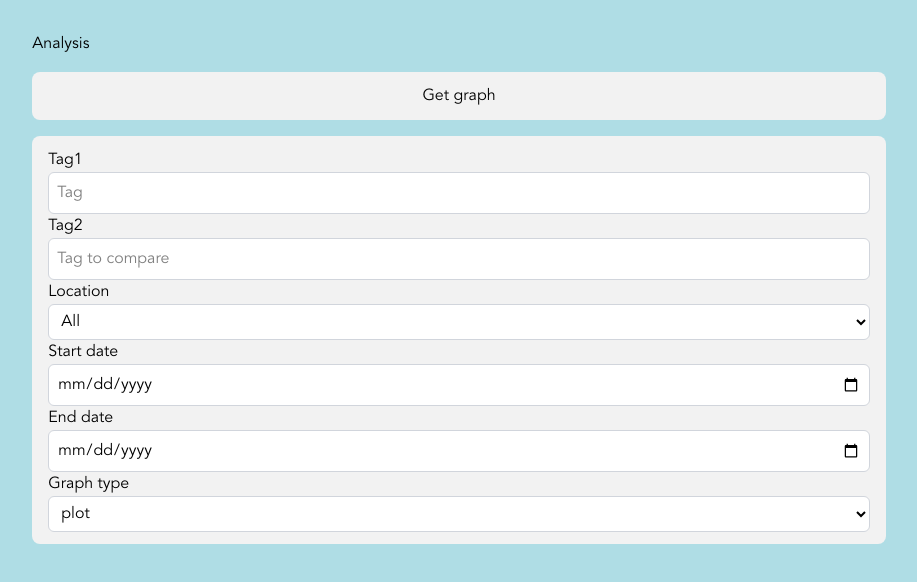
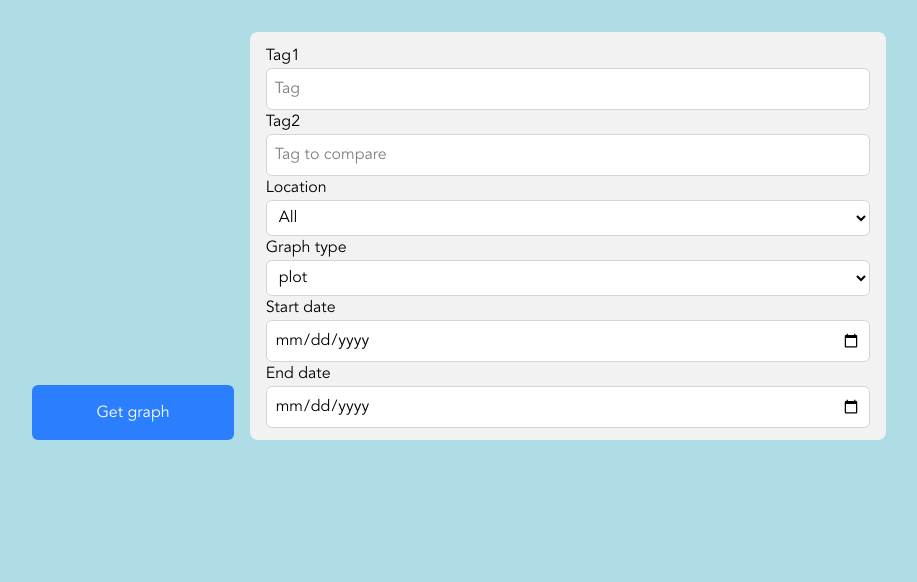
Before and after one commit to ForumViriumHelsinki/metropolia-weather-map, a Next.js app in the folder client/: page /analysis in a window 1280 px wide. Shown: the top 582 px of the page, without its empty margins (181-1098 px from the left). Built offline with nearby package versions, Linux system fonts and the light colour scheme.

Commit message:
Add analysis grap creation to frontend, analysis page improvements

```diff
--- a/client/src/app/(routes)/analysis/page.tsx
+++ b/client/src/app/(routes)/analysis/page.tsx
@@ -5,6 +5,7 @@ import {
   TagGraphParams,
 } from "@/app/services/tags/getTagGraphService";
 import { GraphTypes, Locations } from "@/types";
+import Image from "next/image";
 import { useState } from "react";
 
 const Analysis = () => {
@@ -15,15 +16,17 @@ const Analysis = () => {
     tag2: "",
     graph_type: GraphTypes.plot,
   });
+  const [imageLoaded, setImageLoaded] = useState<boolean>(false); // New state for image loading
 
   const getGraph = async () => {
     console.log("getGraph()");
 
     try {
-      setGraphUrl(null);
+      // setGraphUrl(null);
       setMessage("Crunching numbers");
       const blob = await getTagGraphService(graphParams);
       setGraphUrl(URL.createObjectURL(blob));
+      setMessage("Graph created");
     } catch (error) {
       if (error instanceof Error) {
         setMessage(`Error creating graph: ${error.message}`);
@@ -33,15 +36,16 @@ const Analysis = () => {
   };
 
   return (
-    <div className="flex flex-col gap-4">
-      <h1>Analysis</h1>
+    <div>
+      <div className="flex flex-col-reverse gap-4 sm:grid sm:grid-cols-4 sm:grid-rows-6">
         <button
-        className="box-basic"
+          className="btn-primary row-start-6 row-end-6"
           onClick={getGraph}
         >
           Get graph
         </button>
-      <form className="box-basic flex flex-col">
+
+        <form className="box-basic col-span-3 row-span-6 flex flex-col">
           <label>Tag1</label>
           <input
             type="text"
@@ -82,9 +86,21 @@ const Analysis = () => {
             ))}
           </select>
 
-        <label>
-          {graphParams.graph_type === GraphTypes.plot ? "Start date" : "Date"}
-        </label>
+          <label>Graph type</label>
+          <select
+            onChange={(e) =>
+              setGraphParams({
+                ...graphParams,
+                graph_type: e.currentTarget.value as GraphTypes,
+              })
+            }
+          >
+            {Object.values(GraphTypes).map((gt) => (
+              <option key={gt}>{gt}</option>
+            ))}
+          </select>
+
+          <label>Start date</label>
           <input
             type={graphParams.graph_type === "plot" ? "date" : "month"}
             onChange={(e) =>
@@ -98,7 +114,6 @@ const Analysis = () => {
           <label>End date</label>
           <input
             type={graphParams.graph_type === "plot" ? "date" : "month"}
-          // disabled={graphParams.graph_type === GraphTypes.bar}
             onChange={(e) =>
               setGraphParams({
                 ...graphParams,
@@ -106,34 +121,26 @@ const Analysis = () => {
               })
             }
           />
+        </form>
+      </div>
 
-        <label>Graph type</label>
-        <select
-          onChange={(e) =>
-            setGraphParams({
-              ...graphParams,
-              graph_type: e.currentTarget.value as GraphTypes,
-            })
-          }
+      <div
+        className="box-basic relative my-4"
+        style={{ display: !message ? "none" : "block" }}
       >
-          {Object.values(GraphTypes).map((gt) => (
-            <option key={gt}>{gt}</option>
-          ))}
-        </select>
-      </form>
-      {graphUrl ? (
-        // eslint-disable-next-line @next/next/no-img-element
-        <img
+        {message && <div className="text-2xl font-bold">{message}</div>}
+
+        {graphUrl && (
+          <Image
+            className={`${!imageLoaded ? "max-h-0" : "max-h-[600px]"} my-2 w-full transition-all duration-300`}
             src={graphUrl}
-          alt="Temperature Analysis Graph"
-          onLoad={() => {
-            console.log("hello");
-            setMessage("");
-          }}
+            alt="Analysis Graph"
+            width={0}
+            height={0}
+            onLoadingComplete={() => setImageLoaded(true)}
           />
-      ) : (
-        <div>{message}</div>
         )}
+      </div>
     </div>
   );
 };
--- a/client/src/app/page.tsx
+++ b/client/src/app/page.tsx
@@ -1,10 +1,10 @@
 import DropMenu from "@/components/DropMenu";
-import GraphDisplay from "@/components/GraphDisplay/";
 import MapWrapper from "@/components/Map/MapWrapper";
 import SensorCard from "@/components/SensorCard/SensorCard";
 import VallilaCard from "@/components/SensorCard/VallilaCard";
 import { Sensor } from "@/types";
 import { apiFetch } from "@/utils/apiFetch";
+import Analysis from "./(routes)/analysis/page";
 
 export type VallilaLatestData = {
   id: string;
@@ -97,7 +97,7 @@ export default async function Home() {
         ))}
       </DropMenu>
 
-      <GraphDisplay />
+      <Analysis />
     </main>
   );
 }
```
Lines whose indentation alone changed are shown as unchanged.
